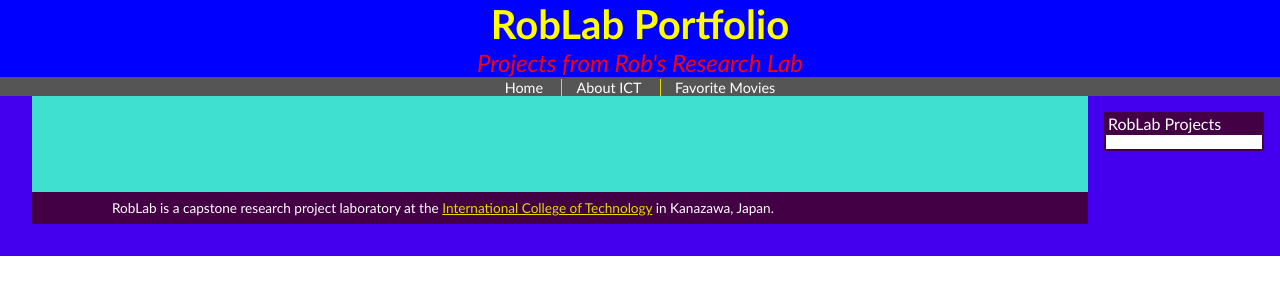
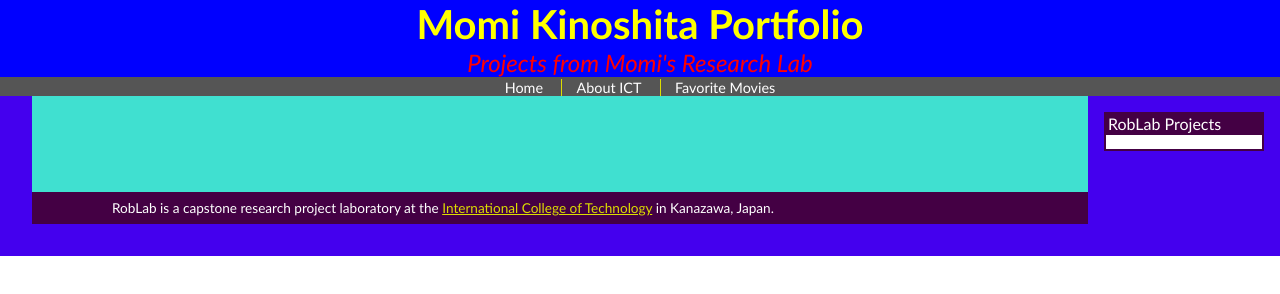
Before and after one commit to osamuraikun/MomiPortfolio, a plain HTML site: page ed2b_project.html in a window 1280 px wide. Drawn offline with Linux system fonts and the light colour scheme.

Commit message:
Update ed2b_project.html

```diff
--- a/ed2b_project.html
+++ b/ed2b_project.html
@@ -2,14 +2,14 @@
 <html>
     <head>
         <meta charset="utf-8">
-        <title>Rob's Portfolio</title>
+        <title>Momi Portfolio</title>
         <link rel="stylesheet" type="text/css" href="css/layout.css">
         <link rel="stylesheet" type="text/css" href="css/colors_and_fonts.css">
     </head>
     <body>
         <header>
-            <h1>RobLab Portfolio</h1>
-            <h2>Projects from Rob's Research Lab</h2>
+            <h1>Momi Kinoshita Portfolio</h1>
+            <h2>Projects from Momi's</s></s> Research Lab</h2>
             <nav id="sitenav">
                 <ol>
                     <li><a href="index.html">Home</a></li>
```
